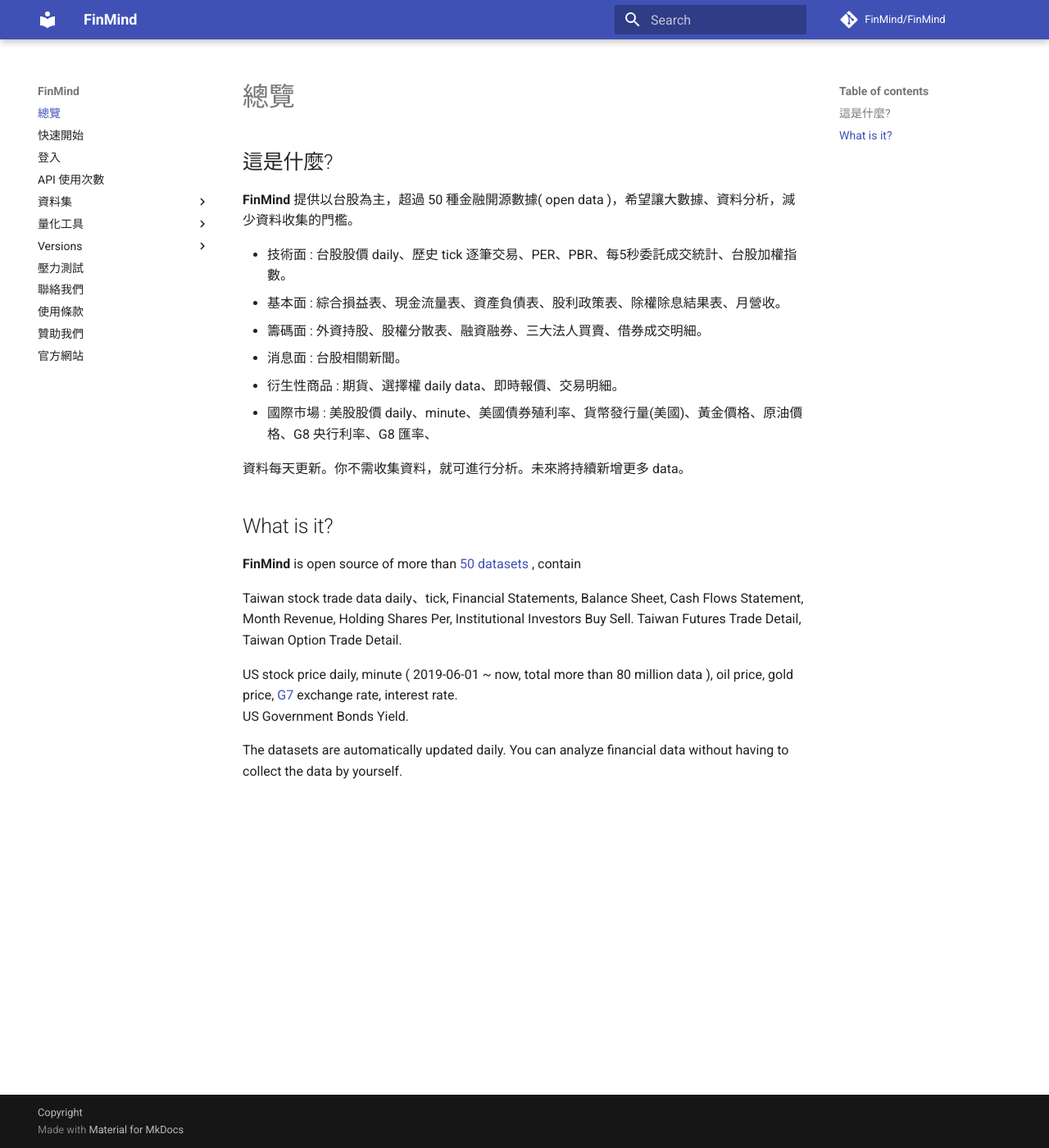
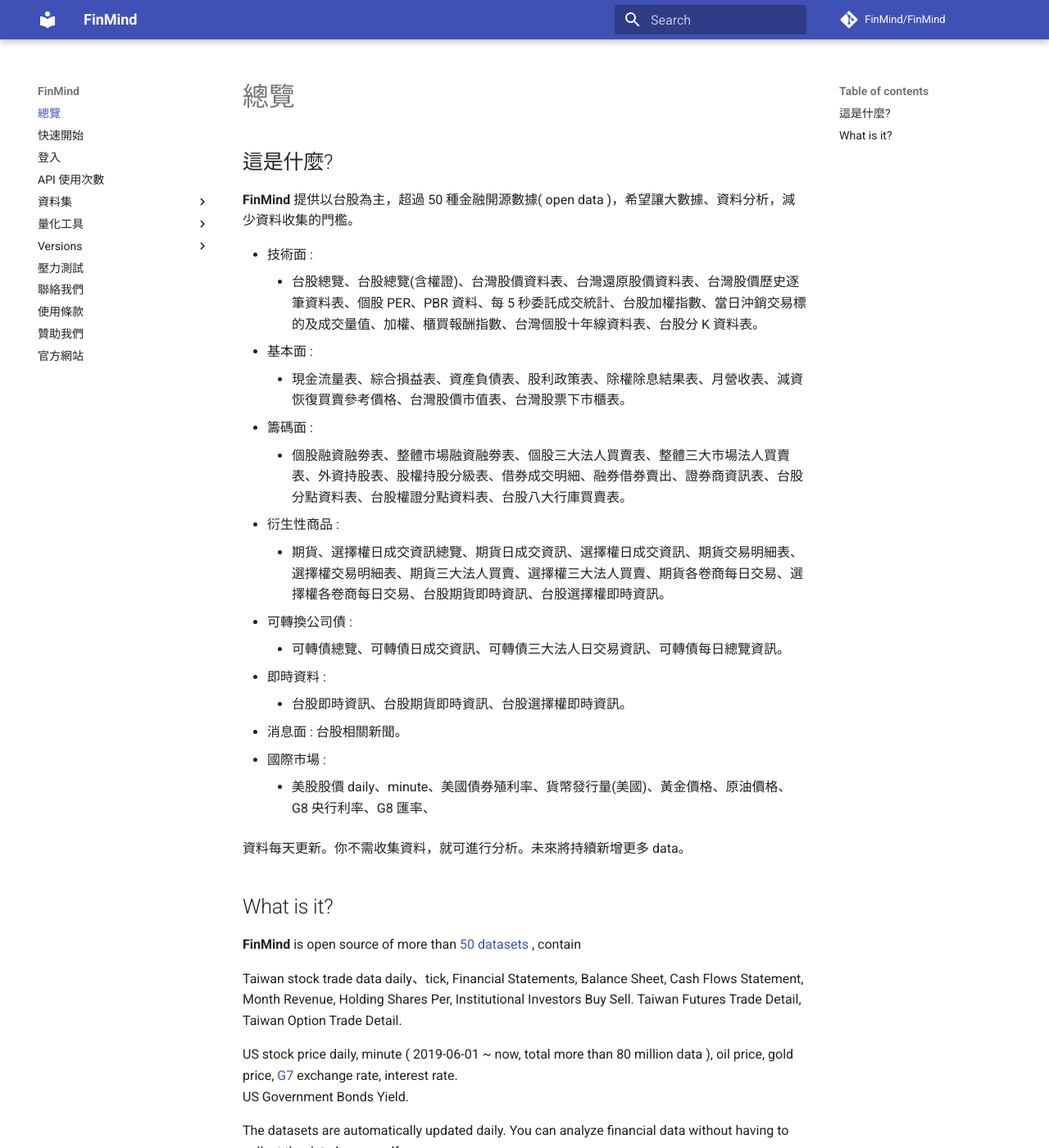
Before and after one commit to FinMind/FinMind-Doc, an MkDocs documentation site: the page built from docs/index.md, in a window 1280 px wide and 1400 px high. Shown: the whole window at 82% size. Built offline with MkDocs 1.6.1 and Material for MkDocs 9.7.7, drawn with Linux system fonts in a browser that asks for light colours; comment, search, counter and statistics services are not loaded.

Commit message:
feat: adjust index page

```diff
--- a/docs/index.md
+++ b/docs/index.md
@@ -1,12 +1,21 @@
 ## 這是什麼?
 **FinMind** 提供以台股為主，超過 50 種金融開源數據( open data )，希望讓大數據、資料分析，減少資料收集的門檻。
 
-* 技術面 : 台股股價 daily、歷史 tick 逐筆交易、PER、PBR、每5秒委託成交統計、台股加權指數。
-* 基本面 : 綜合損益表、現金流量表、資產負債表、股利政策表、除權除息結果表、月營收。
-* 籌碼面 : 外資持股、股權分散表、融資融券、三大法人買賣、借券成交明細。
+* 技術面 :
+    * 台股總覽、台股總覽(含權證)、台灣股價資料表、台灣還原股價資料表、台灣股價歷史逐筆資料表、個股 PER、PBR 資料、每 5 秒委託成交統計、台股加權指數、當日沖銷交易標的及成交量值、加權、櫃買報酬指數、台灣個股十年線資料表、台股分 K 資料表。
+* 基本面 :
+    * 現金流量表、綜合損益表、資產負債表、股利政策表、除權除息結果表、月營收表、減資恢復買賣參考價格、台灣股價市值表、台灣股票下市櫃表。
+* 籌碼面 :
+    * 個股融資融劵表、整體市場融資融劵表、個股三大法人買賣表、整體三大市場法人買賣表、外資持股表、股權持股分級表、借券成交明細、融券借券賣出、證券商資訊表、台股分點資料表、台股權證分點資料表、台股八大行庫買賣表。
+* 衍生性商品 :
+    * 期貨、選擇權日成交資訊總覽、期貨日成交資訊、選擇權日成交資訊、期貨交易明細表、選擇權交易明細表、期貨三大法人買賣、選擇權三大法人買賣、期貨各卷商每日交易、選擇權各卷商每日交易、台股期貨即時資訊、台股選擇權即時資訊。
+* 可轉換公司債 :
+    * 可轉債總覽、可轉債日成交資訊、可轉債三大法人日交易資訊、可轉債每日總覽資訊。
+* 即時資料 :
+    * 台股即時資訊、台股期貨即時資訊、台股選擇權即時資訊。
 * 消息面 : 台股相關新聞。
-* 衍生性商品 : 期貨、選擇權 daily data、即時報價、交易明細。
-* 國際市場 : 美股股價 daily、minute、美國債券殖利率、貨幣發行量(美國)、黃金價格、原油價格、G8 央行利率、G8 匯率、
+* 國際市場 :
+    * 美股股價 daily、minute、美國債券殖利率、貨幣發行量(美國)、黃金價格、原油價格、G8 央行利率、G8 匯率、
 
 資料每天更新。你不需收集資料，就可進行分析。未來將持續新增更多 data。
 
```
Also changed, not shown: docs/tutor/TaiwanMarket/DataList.md (+0 -3 lines).
